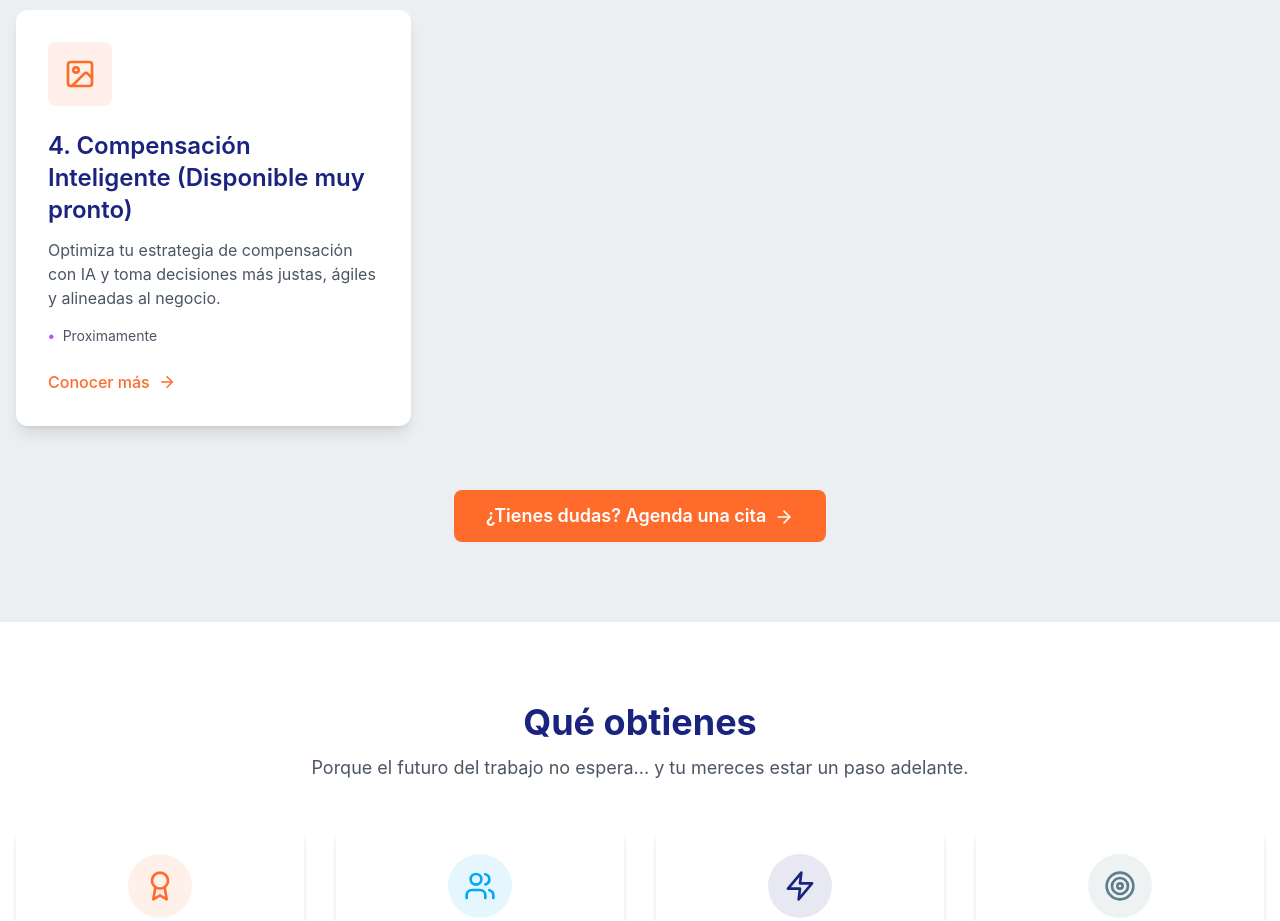
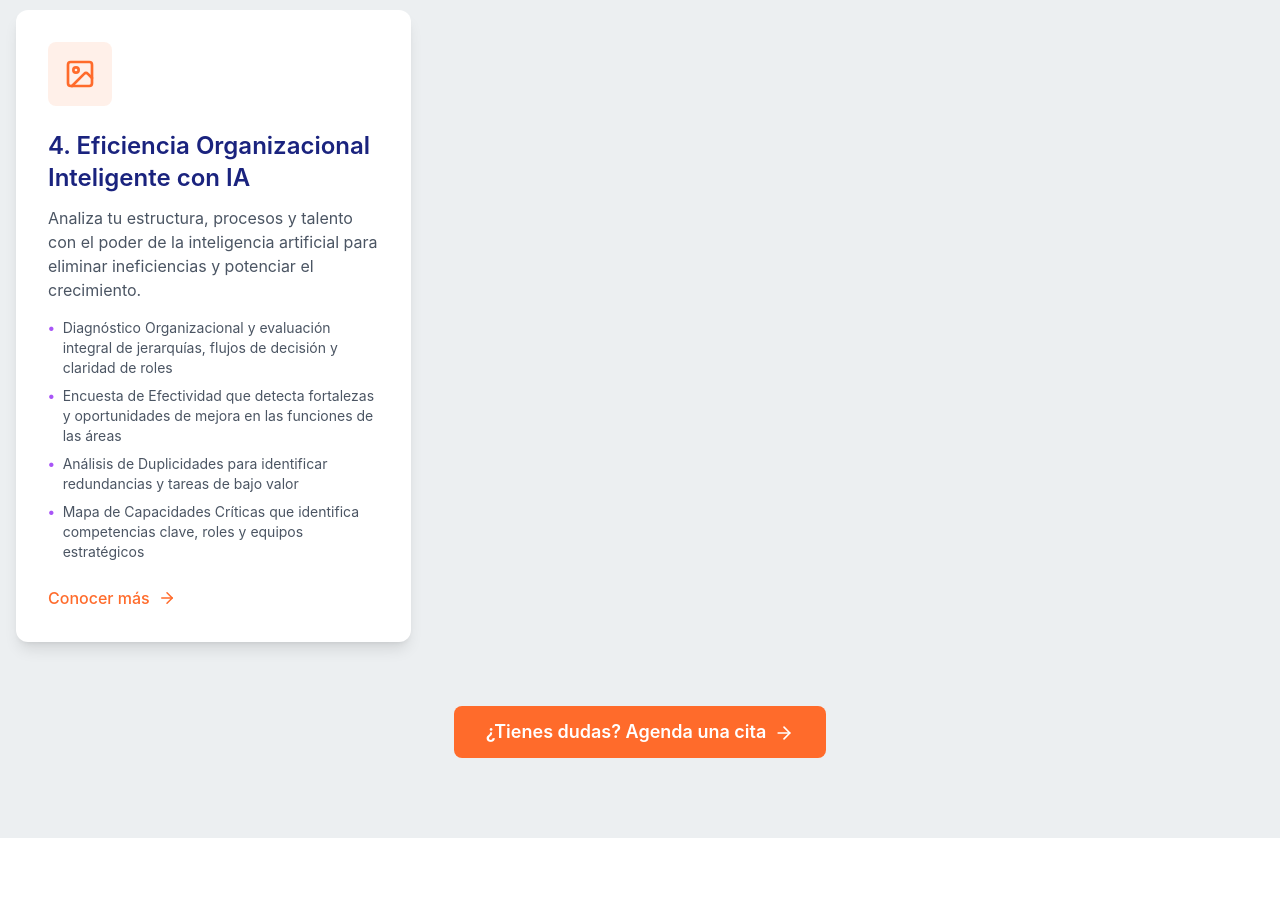
Before and after one commit to datia2025/mi-proyecto-react-node, a React (Vite) app: page /aprender-con-ia in a window 1280 px wide. Shown: the part 1920-2841 px from the top of the page. Built offline with nearby package versions, Linux system fonts and the light colour scheme.

Commit message:
actualizacion en los servicios de estructura

```diff
--- a/src/pages/LearnPage.tsx
+++ b/src/pages/LearnPage.tsx
@@ -89,14 +89,19 @@ const courseModulesData = [
     keyPoints: ["Análisis avanzado de datos (KPIs, 360°, clima) impulsados con IA", "Evaluación de pruebas de personalidad y creación de planes de desarrollo", "Uso de plataformas IA para mejorar informes y presentaciones de feedback.", "Construcción de prompts para sesiones coaching y de retrolimentación del desempeño."],
     bulletColor: "text-green-500", // Verde
   },
-  {
-    title: "4. Compensación Inteligente (Disponible muy pronto)",
-    description: "Optimiza tu estrategia de compensación con IA y toma decisiones más justas, ágiles y alineadas al negocio.",
-    icon: <ImageIcon size={32} />,
-    link: "/contacto",
-    keyPoints: ["Proximamente"],
-    bulletColor: "text-purple-500", // Púrpura
-  },
+{
+  title: "4. Eficiencia Organizacional Inteligente con IA",
+  description: "Analiza tu estructura, procesos y talento con el poder de la inteligencia artificial para eliminar ineficiencias y potenciar el crecimiento.",
+  icon: <ImageIcon size={32} />,
+  link: "/contacto",
+  keyPoints: [
+    "Diagnóstico Organizacional y evaluación integral de jerarquías, flujos de decisión y claridad de roles",
+    "Encuesta de Efectividad que detecta fortalezas y oportunidades de mejora en las funciones de las áreas",
+    "Análisis de Duplicidades para identificar redundancias y tareas de bajo valor",
+    "Mapa de Capacidades Críticas que identifica competencias clave, roles y equipos estratégicos"
+  ],
+  bulletColor: "text-purple-500", // Púrpura
+},
 ];
 
 
```
